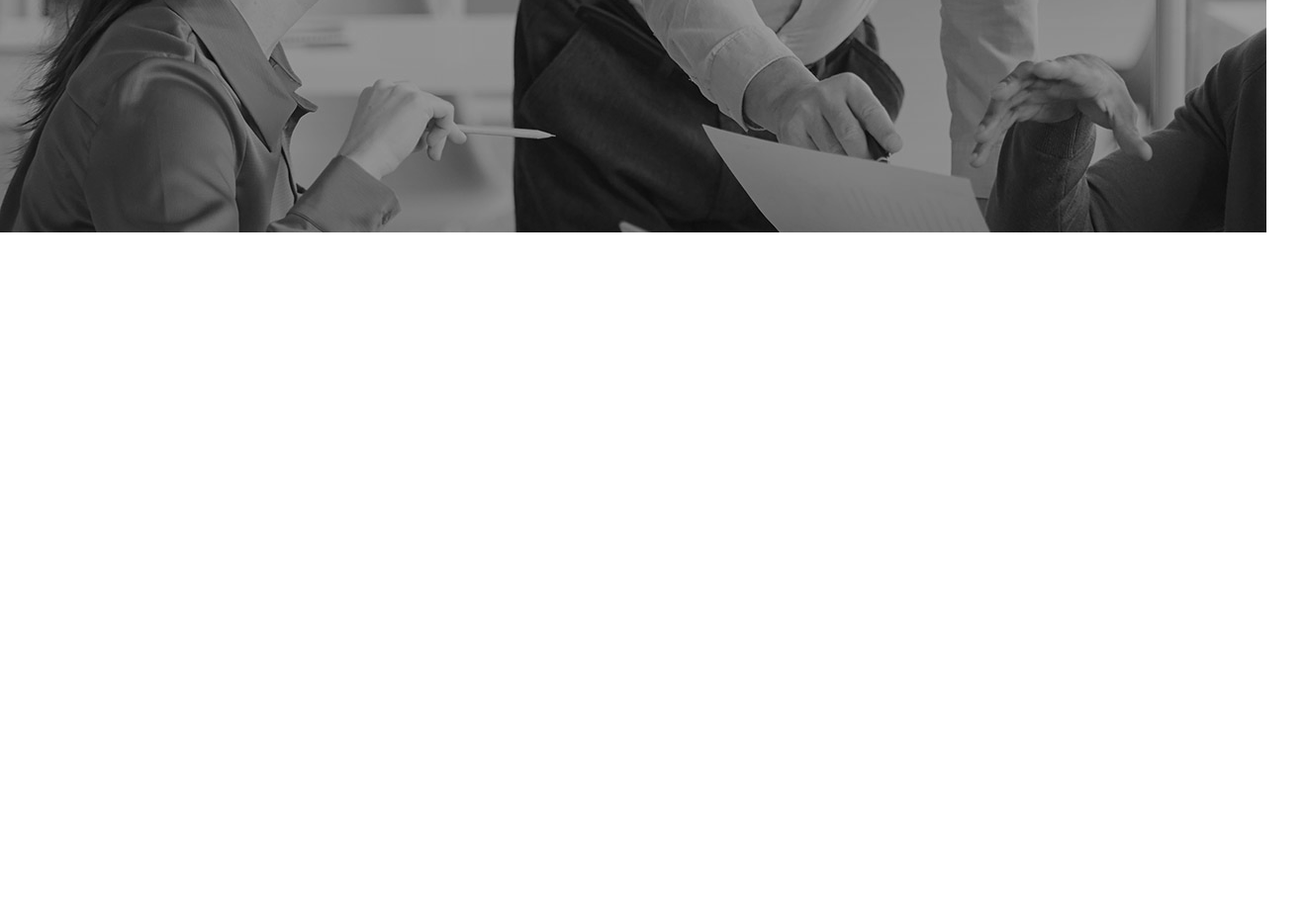
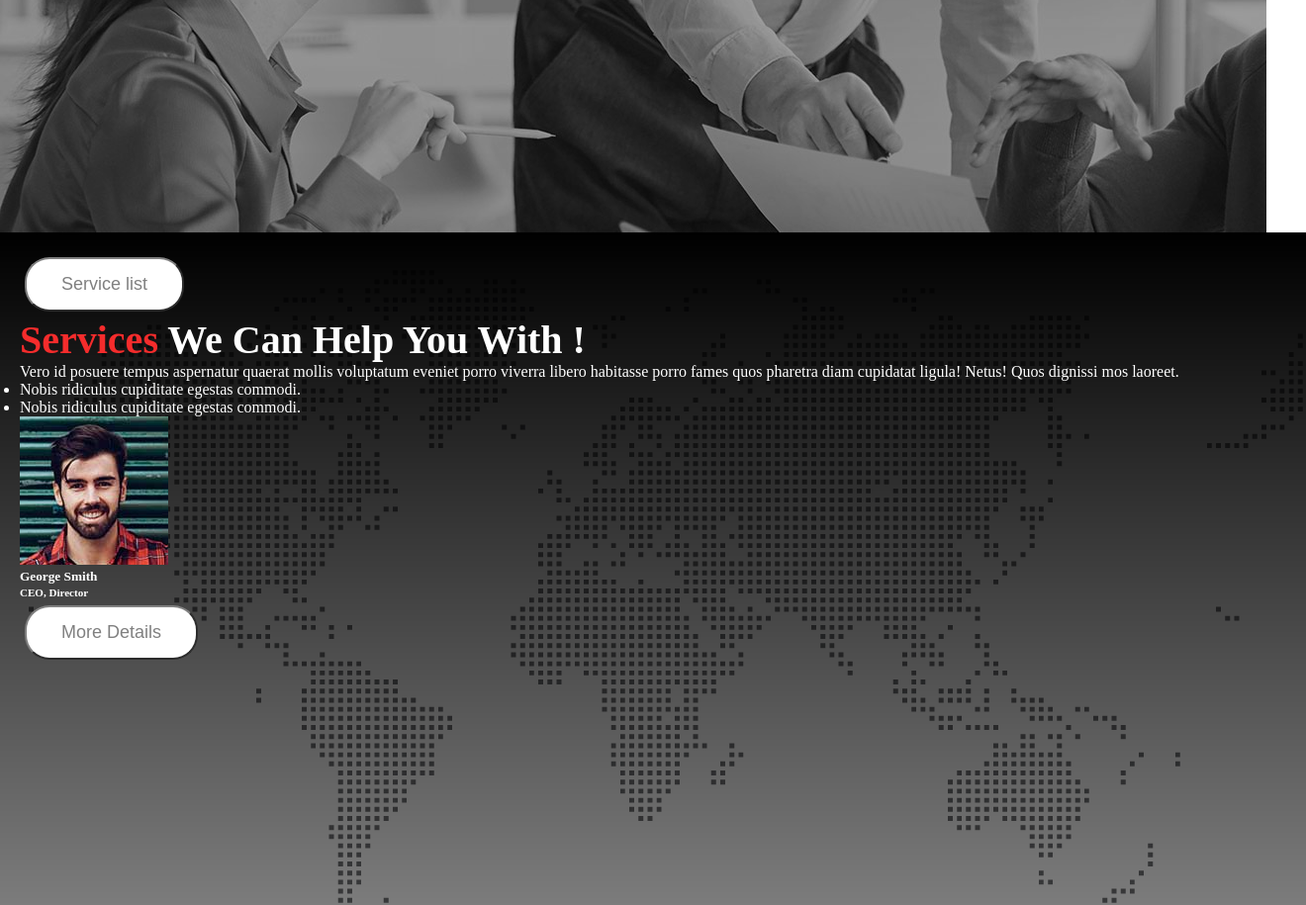
Before and after one commit to ZakariaIslamXaki/digital-agency, a plain HTML site: page index.html in a window 1280 px wide. Shown: the part 654-1569 px from the top of the page at 99% size, 1320 px wide, since content can reach past the window. Before the commit the page ends 889 px from the top, so only its background shows below. Drawn offline with nearby package versions, Linux system fonts and the light colour scheme.

Commit message:
service section updated

```diff
--- a/css/style.css
+++ b/css/style.css
@@ -1,6 +1,9 @@
 *{
     padding: 0px;
     margin: 0px;
+}
+.primary{
+    color: #F52C2C;
 }
 .nav-container{
     display: flex;
@@ -45,21 +48,53 @@
 }
 .btn-discover{
     padding: 15px 35px;
-    color: white;
-    background-color: #F52C2C;
     cursor: pointer;
     font-size: 18px;
     margin: 5px;
     border-radius: 10px;
+    color: white;
+    background-color: #F52C2C;
     border-color: white;
 }
 .btn-hire{
     padding: 15px 35px;
-    color: black;
-    background-color: white;
     cursor: pointer;
     font-size: 18px;
     margin: 5px;
     border-radius: 10px;
+    color: black;
+    background-color: white;
     border-color: #F52C2C;
 }
+.service-container{
+    width: 100%;
+    height: 100vh;
+    color: white;
+    padding: 20px;
+    background-image: url("/asset/image/footer-bg.png"),linear-gradient(rgba(0,0,0,1),rgba(0,0,0,0.4));
+    background-blend-mode: overlay;
+}
+.service-title{
+    font-size: 40px;
+    font-weight: bolder;
+}
+.btn-service{
+    color: gray;
+    background-color: white;
+    border-color: gray;
+    padding: 15px 35px;
+    cursor: pointer;
+    font-size: 18px;
+    margin: 5px;
+    border-radius: 25px;
+}
+.btn-details{
+    padding: 15px 35px;
+    cursor: pointer;
+    font-size: 18px;
+    margin: 5px;
+    color: gray;
+    background-color: white;
+    border-color: gray;
+    border-radius: 25px;
+}
--- a/index.html
+++ b/index.html
@@ -50,7 +50,31 @@
     <!-- Main Section Start -->
     <main>
         <!-- Service Section Start -->
+        <div class="service-container">
+            <div class="service-left-container">
+                <div class="service-details">
+                    <button class="btn-service">Service list</button>
+                    <h1 class="service-title"><span class="primary">Services </span>We Can Help You With !</h1>
+                    <p>Vero id posuere tempus aspernatur quaerat mollis voluptatum eveniet porro viverra libero habitasse porro fames quos pharetra diam cupidatat ligula! Netus! Quos dignissi mos laoreet.</p>
+                    <ul>
+                        <li>Nobis ridiculus cupiditate egestas commodi.</li>
+                        <li>Nobis ridiculus cupiditate egestas commodi.</li>
+                    </ul>
+                    <div class="author-details">
+                        <div class="author-img">
+                            <img src="/asset/image/author.jpg" alt="author">
+                            <h5>George Smith <br><small>CEO, Director</small></h5>
+                        </div>
+                        <div class="more-details">
+                            <button class="btn-details">More Details</button>
+                        </div>
+                    </div>
+                </div>
+            </div>
+            <div class="service-right-container">
 
+            </div>
+        </div>
         <!-- Service Section End -->
     </main>
     <!-- Main Section End -->
```
